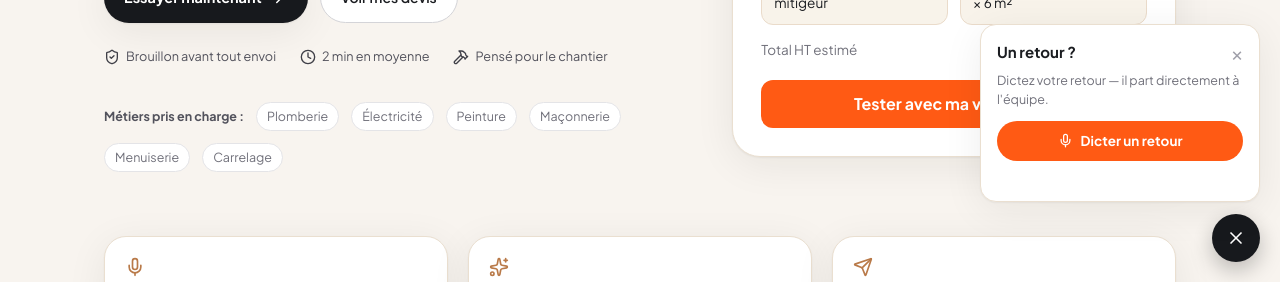
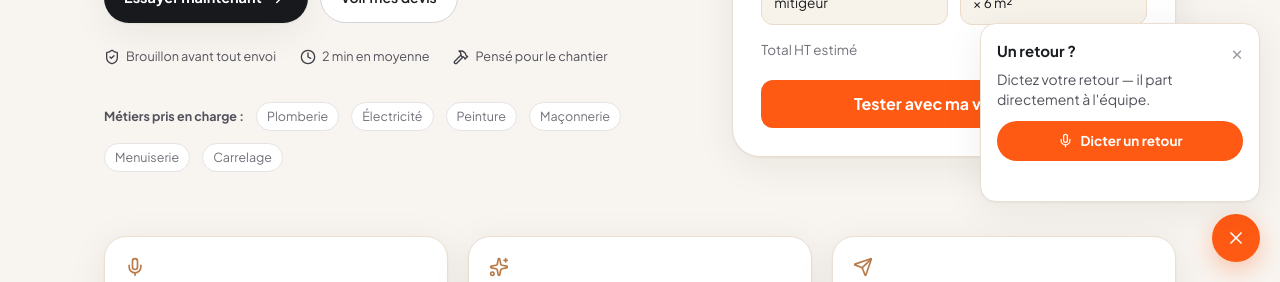
Before and after one commit to symbionis/kobio, a Next.js app: page / in a window 1280 px wide. Both pictures are taken after a click on the button 1236 px from the left and 756 px from the top of the page. Shown: the part 518-800 px from the top of the page. Built offline with nearby package versions, Linux system fonts and the light colour scheme; no server answers; a web font is replaced by a local one.

Commit message:
style(feedback): orange FAB + larger panel description

```diff
--- a/app/components/FeedbackWidget.tsx
+++ b/app/components/FeedbackWidget.tsx
@@ -93,7 +93,7 @@ export default function FeedbackWidget() {
             </div>
           ) : (
             <>
-              <p className="text-[12.5px] text-zinc-500 mb-3">
+              <p className="text-[14px] leading-snug text-zinc-600 mb-3">
                 Dictez votre retour — il part directement à l'équipe.
               </p>
               <button
@@ -131,7 +131,7 @@ export default function FeedbackWidget() {
       <button
         onClick={() => (open ? close() : setOpen(true))}
         aria-label="Donner un retour"
-        className="w-12 h-12 rounded-full bg-dark text-white shadow-[0_8px_22px_rgba(0,0,0,.25)] flex items-center justify-center hover:bg-black transition"
+        className="w-12 h-12 rounded-full bg-brand text-white shadow-[0_8px_22px_rgba(255,90,20,.30)] flex items-center justify-center hover:bg-brand-dark transition"
       >
         {open ? <X size={20} /> : <MessageSquare size={20} />}
       </button>
```
